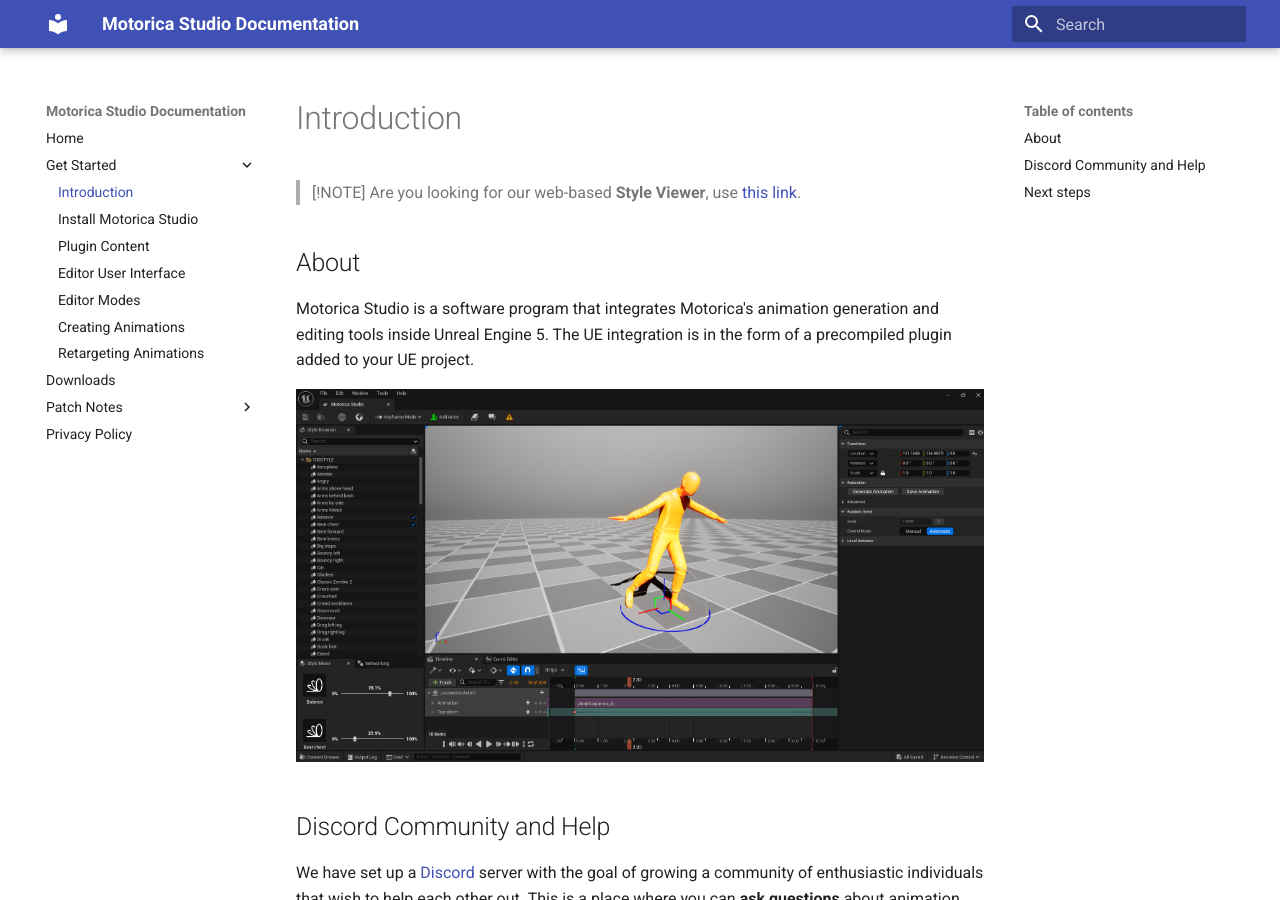
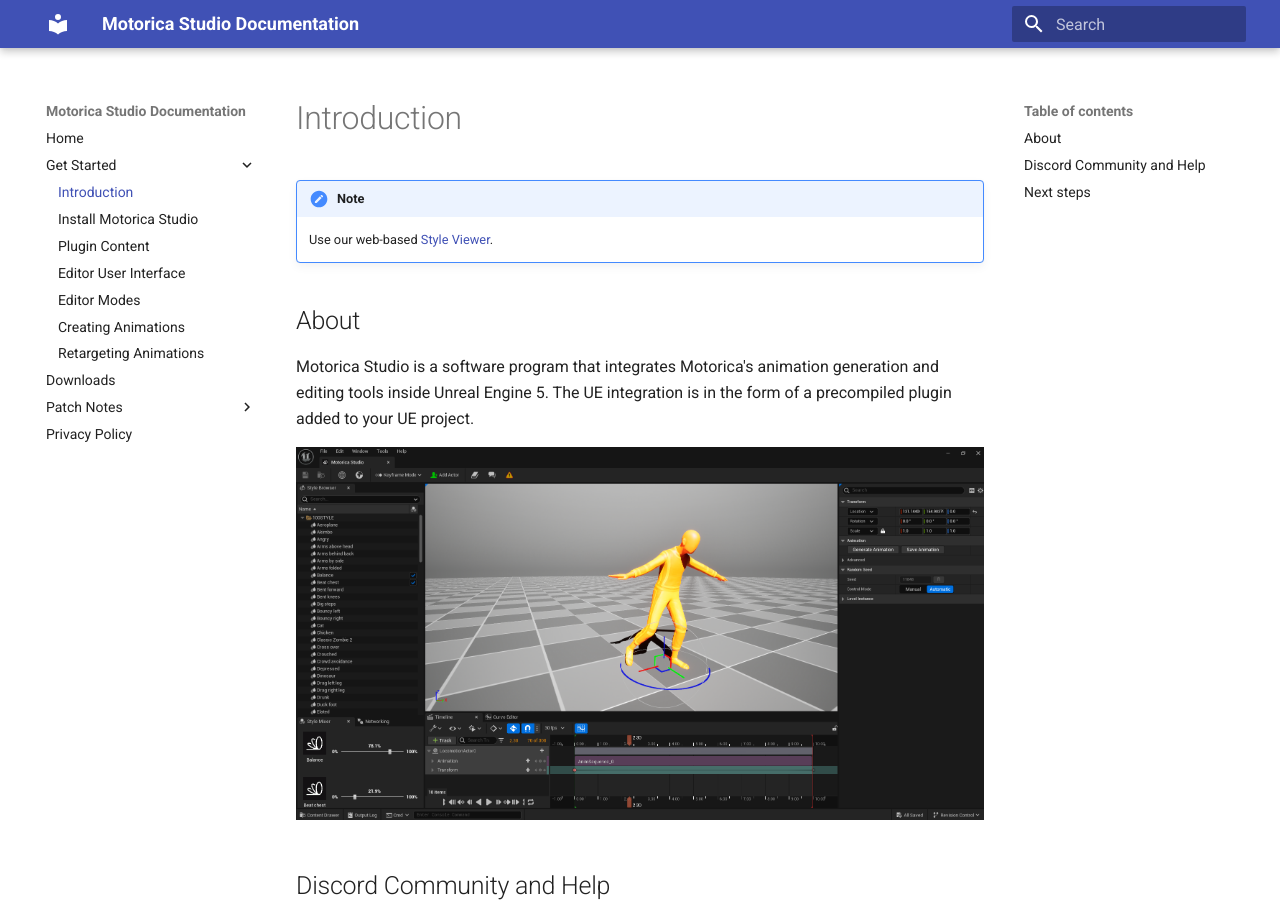
Before and after one commit to MotoricaAI/MoStudioDocs, an MkDocs documentation site: the page built from docs/get-started/index.md, in a window 1280 px wide and 900 px high. Built offline with MkDocs 1.6.1 and Material for MkDocs 9.7.7, drawn with Linux system fonts in a browser that asks for light colours.

Commit message:
Update index.md
Trying to fix the note at the top

```diff
--- a/docs/get-started/index.md
+++ b/docs/get-started/index.md
@@ -1,6 +1,7 @@
 # Introduction
-> [!NOTE]
-> Are you looking for our web-based **Style Viewer**, use [this link](http://mogen.motorica.ai).
+
+!!! note
+    Use our web-based [Style Viewer](http://mogen.motorica.ai).
 
 ## About
 
```
